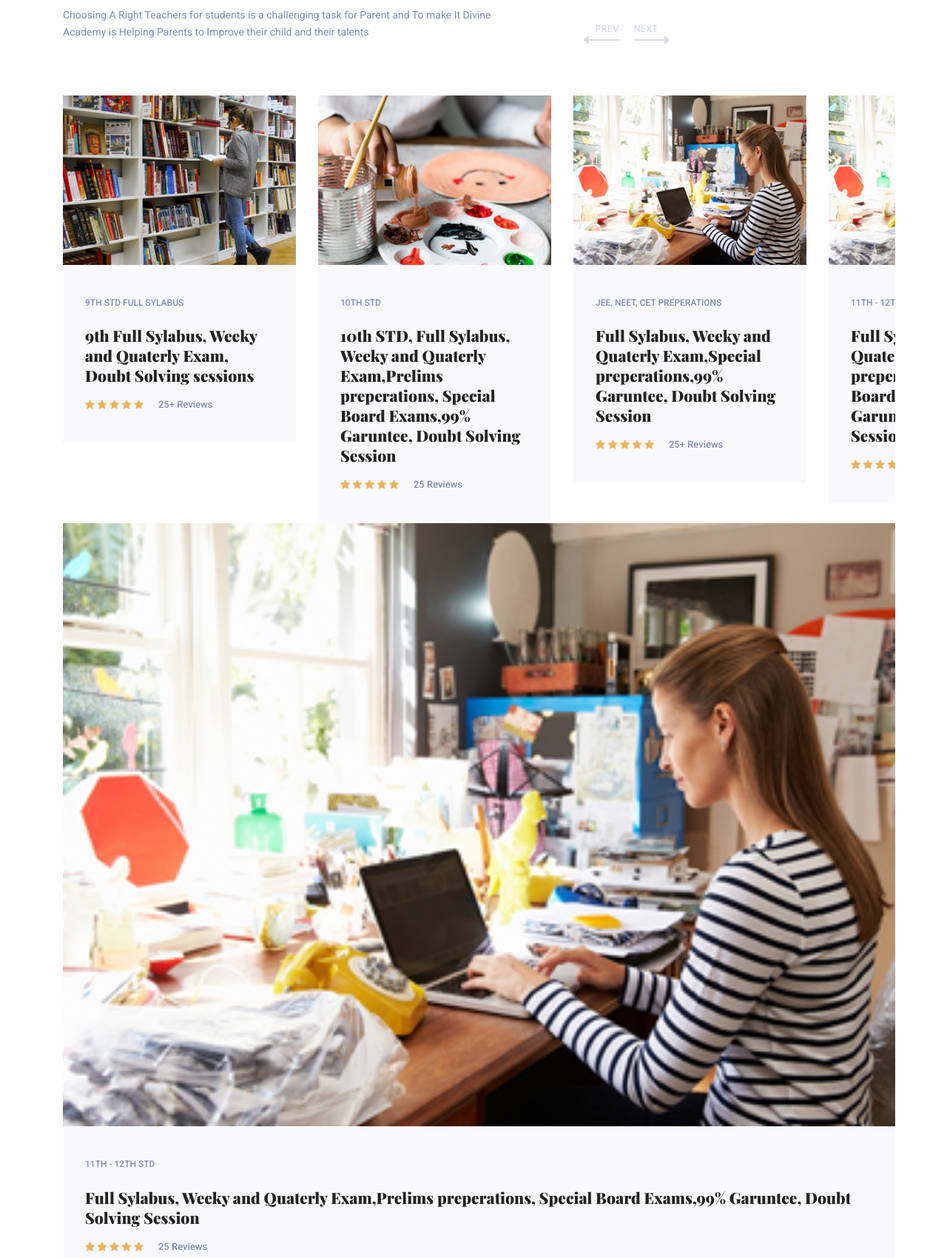
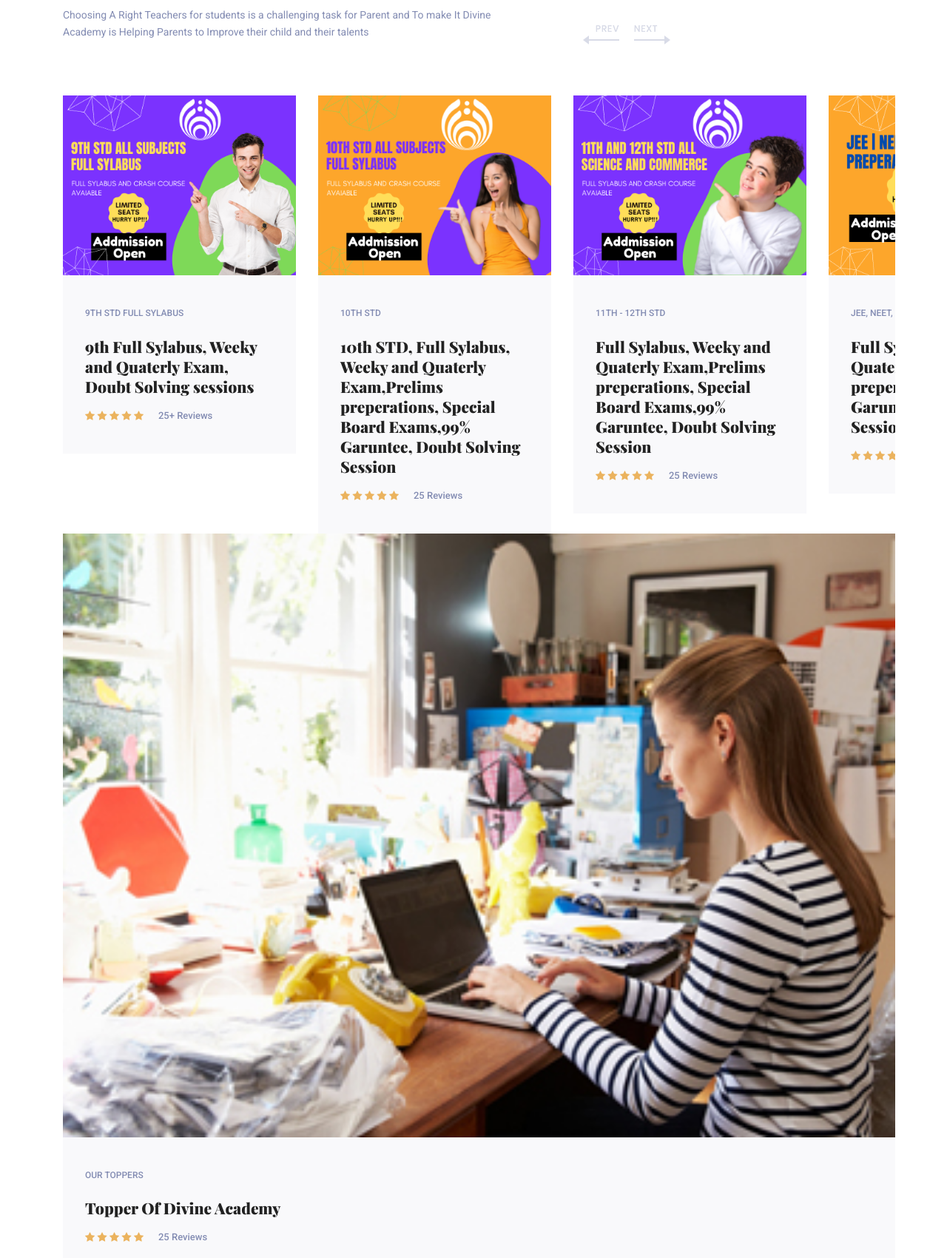
Before and after one commit to itzCodeItIshant/DivineAcademy, a plain HTML site: page index.html in a window 1280 px wide. Shown: the part 1160-2860 px from the top of the page at 74% size. Drawn offline with nearby package versions, Linux system fonts and the light colour scheme; some packages are replaced by stand-ins of ours.

Commit message:
index changes

```diff
--- a/index.html
+++ b/index.html
@@ -422,7 +422,7 @@
 
         <div class="single-popular-course">
           <div class="thumb">
-            <img class="f-img img-fluid mx-auto" src="img/popular-course/p2.jpg" alt="" />
+            <img class="f-img img-fluid mx-auto" src="img/popular-course/1.png" alt="" />
           </div>
           <div class="details">
             <div class="d-flex justify-content-between mb-20">
@@ -457,7 +457,7 @@
 
         <div class="single-popular-course">
           <div class="thumb">
-            <img class="f-img img-fluid mx-auto" src="img/popular-course/p3.jpg" alt="" />
+            <img class="f-img img-fluid mx-auto" src="img/popular-course/2.png" alt="" />
           </div>
           <div class="details">
             <div class="d-flex justify-content-between mb-20">
@@ -491,7 +491,41 @@
         </div>
         <div class="single-popular-course">
           <div class="thumb">
-            <img class="f-img img-fluid mx-auto" src="img/popular-course/p4.jpg" alt="" />
+            <img class="f-img img-fluid mx-auto" src="img/popular-course/3.png" alt="" />
+          </div>
+          <div class="details">
+            <div class="d-flex justify-content-between mb-20">
+              <p class="name">11th - 12th Std</p>
+              <p class="value"></p>
+            </div>
+            <a href="#">
+              <h4>Full Sylabus, Weeky and Quaterly Exam,Prelims preperations, Special Board Exams,99% Garuntee, Doubt Solving Session</h4>
+            </a>
+            <div class="bottom d-flex mt-15">
+              <ul class="list">
+                <li>
+                  <a href="#"><i class="fa fa-star"></i></a>
+                </li>
+                <li>
+                  <a href="#"><i class="fa fa-star"></i></a>
+                </li>
+                <li>
+                  <a href="#"><i class="fa fa-star"></i></a>
+                </li>
+                <li>
+                  <a href="#"><i class="fa fa-star"></i></a>
+                </li>
+                <li>
+                  <a href="#"><i class="fa fa-star"></i></a>
+                </li>
+              </ul>
+              <p class="ml-20">25 Reviews</p>
+            </div>
+          </div>
+        </div>
+        <div class="single-popular-course">
+          <div class="thumb">
+            <img class="f-img img-fluid mx-auto" src="img/popular-course/4.png" alt="" />
           </div>
           <div class="details">
             <div class="d-flex justify-content-between mb-20">
@@ -523,40 +557,6 @@
             </div>
           </div>
         </div>
-        <div class="single-popular-course">
-          <div class="thumb">
-            <img class="f-img img-fluid mx-auto" src="img/popular-course/p4.jpg" alt="" />
-          </div>
-          <div class="details">
-            <div class="d-flex justify-content-between mb-20">
-              <p class="name">11th - 12th Std</p>
-              <p class="value"></p>
-            </div>
-            <a href="#">
-              <h4>Full Sylabus, Weeky and Quaterly Exam,Prelims preperations, Special Board Exams,99% Garuntee, Doubt Solving Session</h4>
-            </a>
-            <div class="bottom d-flex mt-15">
-              <ul class="list">
-                <li>
-                  <a href="#"><i class="fa fa-star"></i></a>
-                </li>
-                <li>
-                  <a href="#"><i class="fa fa-star"></i></a>
-                </li>
-                <li>
-                  <a href="#"><i class="fa fa-star"></i></a>
-                </li>
-                <li>
-                  <a href="#"><i class="fa fa-star"></i></a>
-                </li>
-                <li>
-                  <a href="#"><i class="fa fa-star"></i></a>
-                </li>
-              </ul>
-              <p class="ml-20">25 Reviews</p>
-            </div>
-          </div>
-        </div>
       </div>
       <div class="single-popular-course">
           <div class="thumb">
@@ -564,11 +564,11 @@
           </div>
           <div class="details">
             <div class="d-flex justify-content-between mb-20">
-              <p class="name">11th - 12th Std</p>
+              <p class="name">Our Toppers </p>
               <p class="value"></p>
             </div>
             <a href="#">
-              <h4>Full Sylabus, Weeky and Quaterly Exam,Prelims preperations, Special Board Exams,99% Garuntee, Doubt Solving Session</h4>
+              <h4>Topper Of Divine Academy</h4>
             </a>
             <div class="bottom d-flex mt-15">
               <ul class="list">
```
Also changed, not shown: about.html (+1 -1 lines), img/popular-course/1.png (added), img/popular-course/2.png (added), img/popular-course/3.png (added), img/popular-course/4.png (added).
